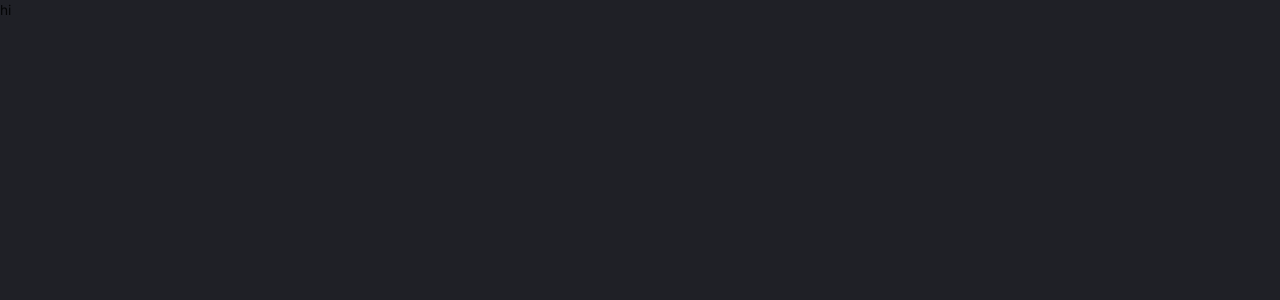
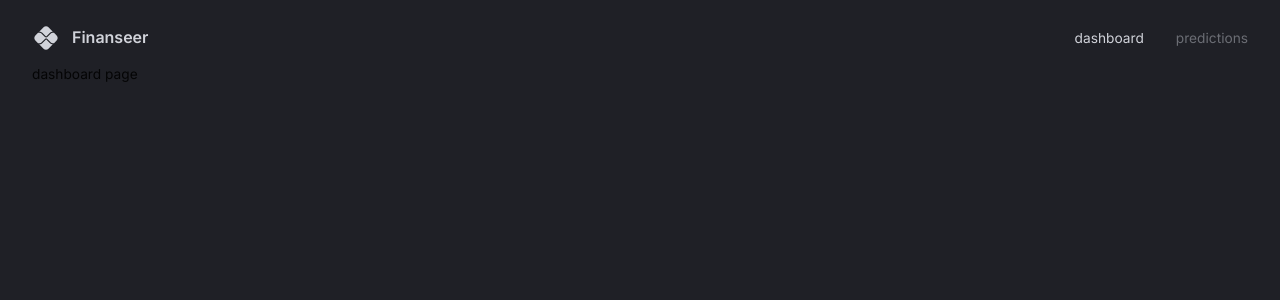
Before and after one commit to DmitriyAngve/Dashboard, a React (Vite) app in the folder client/: page / in a window 1280 px wide. Shown: the top 300 px of the page. Built offline with nearby package versions, Linux system fonts and the light colour scheme.

Commit message:
navbar and routing

```diff
--- a/client/src/App.tsx
+++ b/client/src/App.tsx
@@ -1,16 +1,29 @@
 import { useMemo } from "react";
 import { createTheme } from "@mui/material/styles";
 import { themeSettings } from "./theme";
-import { CssBaseline, ThemeProvider } from "@mui/material";
+import { Box, CssBaseline, ThemeProvider } from "@mui/material";
+import { BrowserRouter, Route, Routes } from "react-router-dom";
+import Navbar from "@/scenes/navbar";
 
 function App() {
   const theme = useMemo(() => createTheme(themeSettings), []);
   return (
     <div className="app">
-      <ThemeProvider theme={theme}>
-        <CssBaseline />
-        hi
-      </ThemeProvider>
+      <BrowserRouter>
+        <ThemeProvider theme={theme}>
+          <CssBaseline />
+          <Box width="100%" height="100%" padding="1rem 2rem 4rem 2rem">
+            <Navbar />
+            <Routes>
+              <Route path="/" element={<div>dashboard page</div>} />
+              <Route
+                path="/predictions"
+                element={<div>predictions page</div>}
+              />
+            </Routes>
+          </Box>
+        </ThemeProvider>
+      </BrowserRouter>
     </div>
   );
 }
--- /dev/null
+++ b/client/src/components/FlexBetween.tsx
@@ -0,0 +1,10 @@
+import { Box } from "@mui/material";
+import { styled } from "@mui/system";
+
+const FlexBetween = styled(Box)({
+  display: "flex",
+  justifyContent: "space-between",
+  alignItems: "center",
+});
+
+export default FlexBetween;
--- /dev/null
+++ b/client/src/scenes/navbar/index.tsx
@@ -0,0 +1,53 @@
+import { useState } from "react";
+import { Link } from "react-router-dom";
+import PixIcon from "@mui/icons-material/Pix";
+import { Box, Typography, useTheme } from "@mui/material";
+import FlexBetween from "@/components/FlexBetween";
+
+type Props = {};
+
+const Navbar = (props: Props) => {
+  const { palette } = useTheme();
+  const [selected, setSelected] = useState("dashboard");
+  return (
+    <FlexBetween mb="0.25rem" p="0.5rem 0rem" color={palette.grey[300]}>
+      {/* LEFT SIDE */}
+      <FlexBetween gap="0.75rem">
+        <PixIcon sx={{ fontSize: "28px" }} />
+        <Typography variant="h4" fontSize="16px">
+          Finanseer
+        </Typography>
+      </FlexBetween>
+
+      {/* RIGHT SIDE */}
+      <FlexBetween gap="2rem">
+        <Box sx={{ "&:hover": { color: palette.primary[100] } }}>
+          <Link
+            to="/"
+            onClick={() => setSelected("dashboard")}
+            style={{
+              color: selected === "dashboard" ? "inherit" : palette.grey[700],
+              textDecoration: "inherit",
+            }}
+          >
+            dashboard
+          </Link>
+        </Box>
+        <Box sx={{ "&:hover": { color: palette.primary[100] } }}>
+          <Link
+            to="/predictions"
+            onClick={() => setSelected("predictions")}
+            style={{
+              color: selected === "predictions" ? "inherit" : palette.grey[700],
+              textDecoration: "inherit",
+            }}
+          >
+            predictions
+          </Link>
+        </Box>
+      </FlexBetween>
+    </FlexBetween>
+  );
+};
+
+export default Navbar;
```
